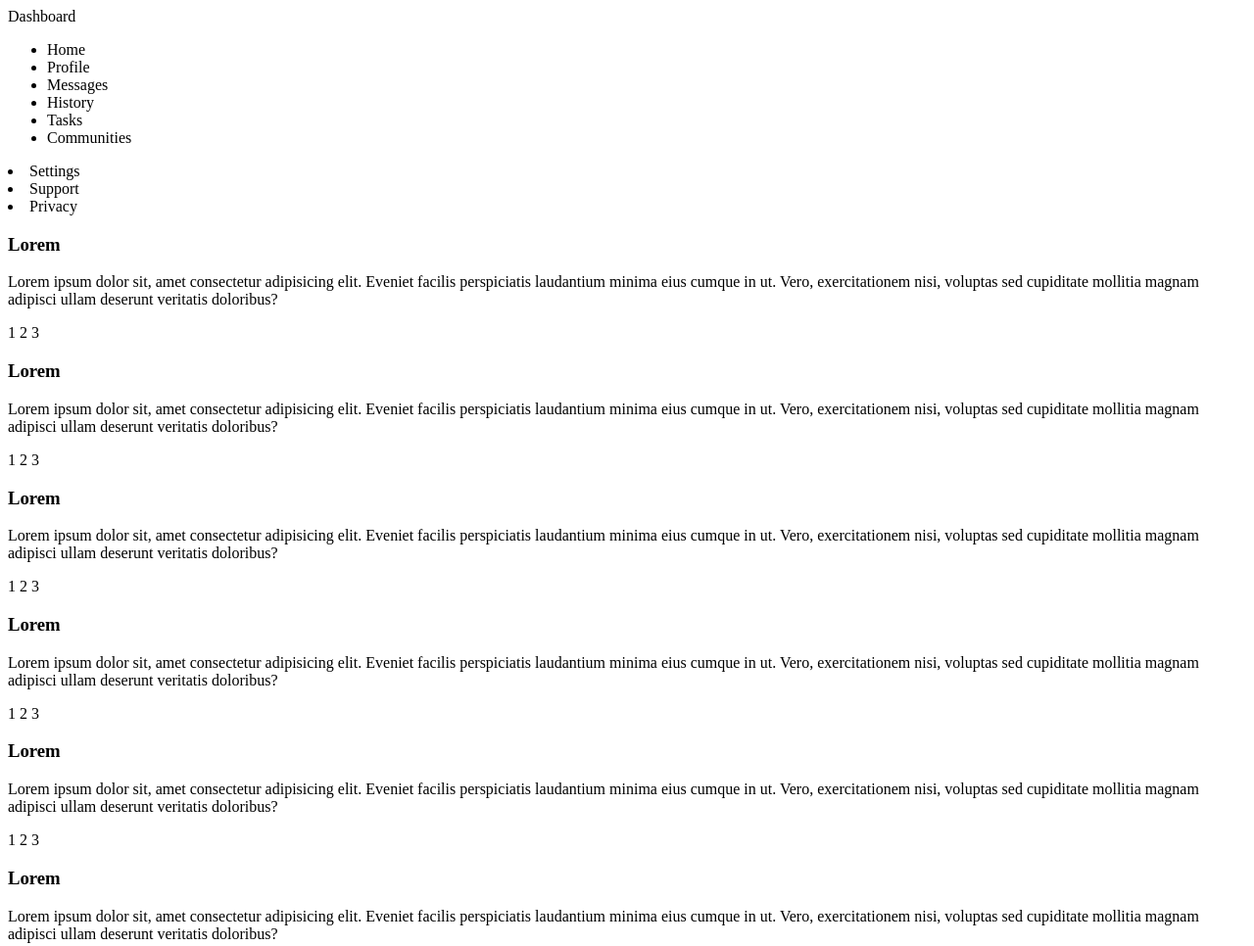
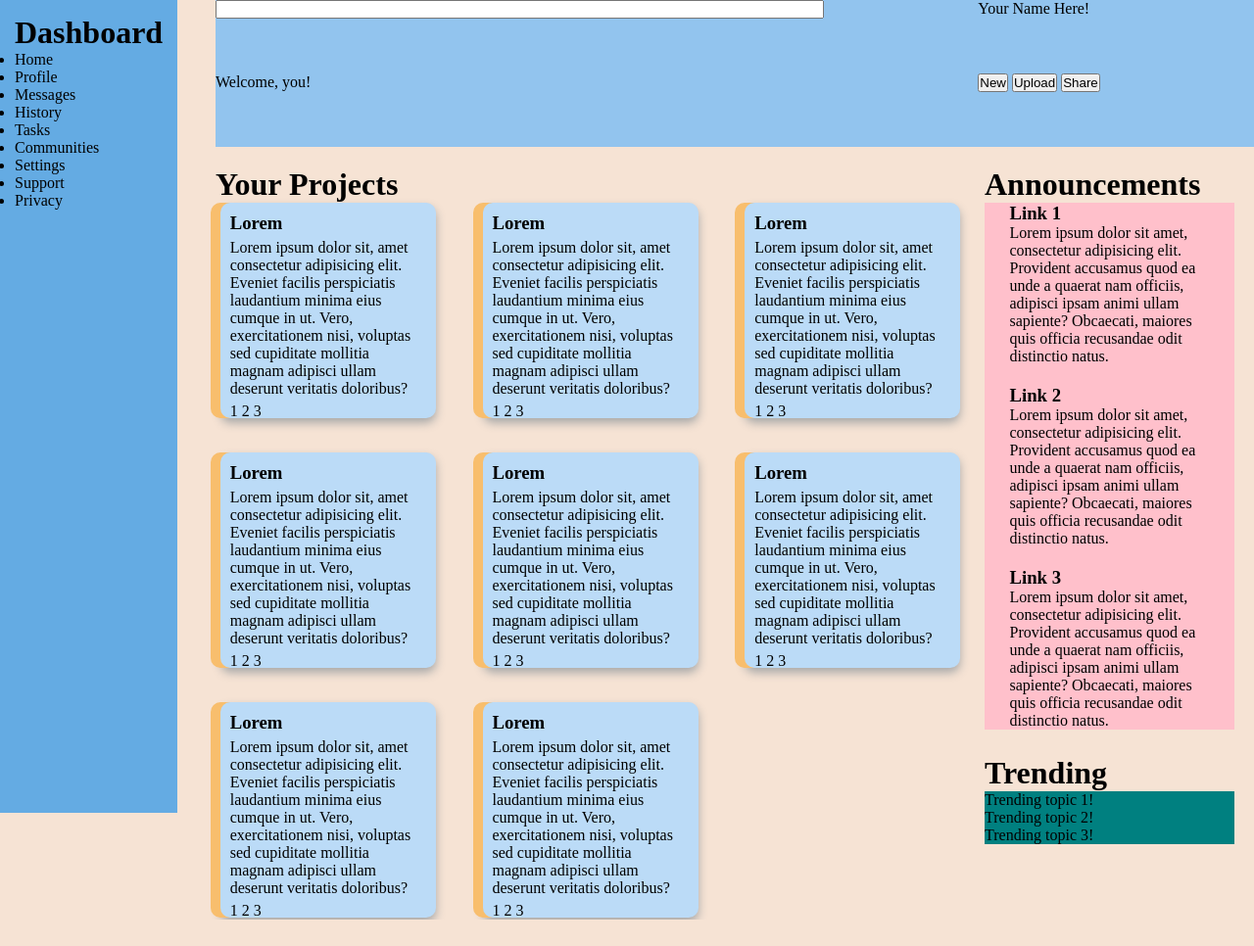
Before and after one commit to whisperswild/top-admindashboard, a plain HTML site: page index.html in a window 1280 px wide. Shown: the top 966 px of the page at 98% size. After the commit the page ends 939 px from the top, so only its background shows below. Drawn offline with Linux system fonts and the light colour scheme.

Commit message:
* Update the html layout to make new div layouts for     the trending and announcement sections. * Build the grid layout. * Add colors and boxshadows to the cards.

```diff
--- a/index.html
+++ b/index.html
@@ -10,15 +10,27 @@
     <title>Admin Dashboard</title>
 </head>
 <body>
-    <div style="container">
-
-        <div style="header">
-
+    <div class="container">
+        <div class="header">
+            <div class="header-search">
+                <input type="text" size="75">
+            </div>
+            <div class="header-profile">
+                Your Name Here!
+            </div>
+            <div class="header-welcome">
+                Welcome, you!
+            </div>
+            <div class="share-buttons">
+                <button name="new">New</button>
+                <button name="upload">Upload</button>
+                <button name="share">Share</button>
+            </div>
         </div>
 
-        <div style="sidebar">
-            <div style="sidebar-header">
-                Dashboard
+        <div class="sidebar">
+            <div class="sidebar-header">
+                <h1>Dashboard</h1>
             </div>
             <div class="sidebar-links">
                 <ul>
@@ -31,14 +43,20 @@
                 </ul>
             </div>
             <div class="sidebar-footer">
+                <ul>
                     <li>Settings</li>
                     <li>Support</li>
                     <li>Privacy</li>
+                </ul>
             </div>
 
         </div>
 
-        <div style="content">
+        <div class="content">
+            <div class="content-header">
+                <h1>Your Projects</h1>
+            </div>
+            <div class="content-content">
                 <div class="card">
                     <h3 class="card-title">Lorem</h3>
                     <p class="card-content">Lorem ipsum dolor sit, amet consectetur adipisicing elit. Eveniet facilis perspiciatis laudantium minima eius cumque in ut. Vero, exercitationem nisi, voluptas sed cupiditate mollitia magnam adipisci ullam deserunt veritatis doloribus?</p>
@@ -47,70 +65,75 @@
                 <div class="card">
                     <h3 class="card-title">Lorem</h3>
                     <p class="card-content">Lorem ipsum dolor sit, amet consectetur adipisicing elit. Eveniet facilis perspiciatis laudantium minima eius cumque in ut. Vero, exercitationem nisi, voluptas sed cupiditate mollitia magnam adipisci ullam deserunt veritatis doloribus?</p>
-                <p class="card-footer">1 2 3</p></div>
+                    <p class="card-footer">1 2 3</p>
+                </div>
                 <div class="card">
                     <h3 class="card-title">Lorem</h3>
                     <p class="card-content">Lorem ipsum dolor sit, amet consectetur adipisicing elit. Eveniet facilis perspiciatis laudantium minima eius cumque in ut. Vero, exercitationem nisi, voluptas sed cupiditate mollitia magnam adipisci ullam deserunt veritatis doloribus?</p>
-                <p class="card-footer">1 2 3</p></div>
+                    <p class="card-footer">1 2 3</p>
+                </div>
                 <div class="card">
                     <h3 class="card-title">Lorem</h3>
                     <p class="card-content">Lorem ipsum dolor sit, amet consectetur adipisicing elit. Eveniet facilis perspiciatis laudantium minima eius cumque in ut. Vero, exercitationem nisi, voluptas sed cupiditate mollitia magnam adipisci ullam deserunt veritatis doloribus?</p>
-                <p class="card-footer">1 2 3</p></div>
+                    <p class="card-footer">1 2 3</p>
+                </div>
                 <div class="card">
                     <h3 class="card-title">Lorem</h3>
                     <p class="card-content">Lorem ipsum dolor sit, amet consectetur adipisicing elit. Eveniet facilis perspiciatis laudantium minima eius cumque in ut. Vero, exercitationem nisi, voluptas sed cupiditate mollitia magnam adipisci ullam deserunt veritatis doloribus?</p>
-                <p class="card-footer">1 2 3</p></div>
+                    <p class="card-footer">1 2 3</p>
+                </div>
                 <div class="card">
                     <h3 class="card-title">Lorem</h3>
                     <p class="card-content">Lorem ipsum dolor sit, amet consectetur adipisicing elit. Eveniet facilis perspiciatis laudantium minima eius cumque in ut. Vero, exercitationem nisi, voluptas sed cupiditate mollitia magnam adipisci ullam deserunt veritatis doloribus?</p>
-                <p class="card-footer">1 2 3</p></div>
+                    <p class="card-footer">1 2 3</p>
+                </div>
                 <div class="card">
                     <h3 class="card-title">Lorem</h3>
                     <p class="card-content">Lorem ipsum dolor sit, amet consectetur adipisicing elit. Eveniet facilis perspiciatis laudantium minima eius cumque in ut. Vero, exercitationem nisi, voluptas sed cupiditate mollitia magnam adipisci ullam deserunt veritatis doloribus?</p>
-                <p class="card-footer">1 2 3</p></div>
+                    <p class="card-footer">1 2 3</p>
+                </div>
                 <div class="card">
                     <h3 class="card-title">Lorem</h3>
                     <p class="card-content">Lorem ipsum dolor sit, amet consectetur adipisicing elit. Eveniet facilis perspiciatis laudantium minima eius cumque in ut. Vero, exercitationem nisi, voluptas sed cupiditate mollitia magnam adipisci ullam deserunt veritatis doloribus?</p>
-                <p class="card-footer">1 2 3</p></div>
-            <div class="card">
-                <h3 class="card-title">Lorem</h3>
-                <p class="card-content">Lorem ipsum dolor sit, amet consectetur adipisicing elit. Eveniet facilis perspiciatis laudantium minima eius cumque in ut. Vero, exercitationem nisi, voluptas sed cupiditate mollitia magnam adipisci ullam deserunt veritatis doloribus?</p>
-                <p class="card-footer">1 2 3</p></div>
-            <div class="card">
-                <h3 class="card-title">Lorem</h3>
-                <p class="card-content">Lorem ipsum dolor sit, amet consectetur adipisicing elit. Eveniet facilis perspiciatis laudantium minima eius cumque in ut. Vero, exercitationem nisi, voluptas sed cupiditate mollitia magnam adipisci ullam deserunt veritatis doloribus?</p>
-                <p class="card-footer">1 2 3</p></div>
+                    <p class="card-footer">1 2 3</p>
+                </div>
+            </div>
         </div>
 
-        <div style="announcements">
-            <div style="announcement-link">
-                <h3 class=announcement-title">Link 1</h3>
+        <div class="announcements">
+            <div class="announcements-header">
+                <h1>Announcements</h1>
+            </div>
+            <div class="announcement-content">
+                <div class="announcement-link">
+                    <h3 class="announcement-title">Link 1</h3>
                     <p class="announcement-content">Lorem ipsum dolor sit amet, consectetur adipisicing elit. Provident accusamus quod ea unde a quaerat nam officiis, adipisci ipsam animi ullam sapiente? Obcaecati, maiores quis officia recusandae odit distinctio natus.</p>
                 </div>
-            <div style="announcement-link">
-                <h3 class=announcement-title">Link 1</h3>
+                <div class="announcement-link">
+                    <h3 class="announcement-title">Link 2</h3>
                     <p class="announcement-content">Lorem ipsum dolor sit amet, consectetur adipisicing elit. Provident accusamus quod ea unde a quaerat nam officiis, adipisci ipsam animi ullam sapiente? Obcaecati, maiores quis officia recusandae odit distinctio natus.</p>
                 </div>
-            <div style="announcement-link">
-                <h3 class=announcement-title">Link 1</h3>
+                <div class="announcement-link">
+                    <h3 class="announcement-title">Link 3</h3>
                     <p class="announcement-content">Lorem ipsum dolor sit amet, consectetur adipisicing elit. Provident accusamus quod ea unde a quaerat nam officiis, adipisci ipsam animi ullam sapiente? Obcaecati, maiores quis officia recusandae odit distinctio natus.</p>
                 </div>
             </div>
+        </div>
 
-        <div style="trending">
-            <div style="trending-link">
+        <div class="trending">
+            <div class="trending-header">
+                <h1>Trending</h1>
+            </div>
+            <div class="trending-content">
+                <div class="trending-link">
                     <p class="trending-content">Trending topic 1!</p>
                 </div>
-            <div style="trending-link">
+                <div class="trending-link">
                     <p class="trending-content">Trending topic 2!</p>
                 </div>
-            <div style="trending-link">
+                <div class="trending-link">
                     <p class="trending-content">Trending topic 3!</p>
                 </div>
-        </div>
-
-        <div style="footer">
-            Footer
             </div>
         </div>
 
--- a/style.css
+++ b/style.css
@@ -1,52 +1,157 @@
-/* 3 cols 4 rows */
+:root {
+    --sand: #f8be6d;
+    --lightsand: #fdd8b5;
+    --offwhite: #f6e3d4;
+    --lightblue: #bbdbf7;
+    --midblue: #92c4ee;
+    --darkblue: #64abe3;
+}
 
-.{
+* {
     margin: 0;
-    padding 0;
+    padding: 0;
 
 }
 
-.body{
+body {
+    background-color: var(--offwhite);
+    overflow: auto;
+}
+
+input {
+
+}
+
+button {
+
+}
+
+.container {
+    width: calc(100vw - (100vw - 100%));
+    height: calc(100vh - (100vh - 100%));
+
+    display: grid;
+    grid-template-rows: auto;
+    grid-template-columns: 200px 3fr 1fr;
+    grid-template-areas:
+    "sidebar header header header"
+    "sidebar content announcements ."
+    "sidebar content trending .";
+
+    gap: 20px;
+}
+
+.header {
+    height: 150px;
+    background-color: var(--midblue);
+    grid-area: header;
+
+    display: grid;
+    grid-template-areas:
+    "search profile"
+    "welcome share";
+
+}
+
+.header-search {
+    grid-area: search;
+}
+
+.header-profile {
+    grid-area: profile;
+}
+
+.header-welcome {
+    grid-area: welcome;
+}
+
+.header-share {
+    grid-area: share;
+}
+
+
+
+
+
+.sidebar {
+    padding: 15px;
+    height: 100vh;
+    position: fixed;
+    background-color: var(--darkblue);
+    grid-area: sidebar;
+
+    display: flex;
+    flex-direction: column;
+    justify-content: flex-start;
+
+}
+
+.sidebar-links {
 
 
 }
 
-.container{
-    display: grid;
+.content {
 
-    grid-template-areas:
-    "sidebar header header"
-    "sidebar content announcements"
-    "sidebar content trending"
-    "footer footer footer";
-}
+    grid-area: content;
 
-.header{
-    grid-area: header;
 
 }
 
-.sidebar{
-    grid-area: sidebar;
+.content-content {
+    display: grid;
+    grid-template-columns: repeat(auto-fill, minmax(200px, auto));
+    gap: 5%;
+    height: 100%;
+
 
 }
 
-.content{
-    grid-area: content;
+.card {
+    background-color: var(--lightblue);
+    height: 200px;
+    width: 200px;
+    padding: 10px;
+    border-radius: 10px;
+    box-shadow: -10px 0 0 0 var(--sand), 0 5px 10px 0 darkgray;
+    place-self: center;
+
+    display: flex;
+    flex-direction: column;
+    justify-content: space-around;
+    gap: 5px;
 
 }
 
 .announcements{
     grid-area: announcements;
+    justify-self: end;
+}
+
+.announcement-content{
+    background-color: pink;
+    display: flex;
+    flex-direction: column;
+    align-content: center;
+    align-items: center;
+    row-gap: 20px;
+}
+
+.announcement-link {
+    width: 80%;
 
 }
 
-.trending{
+.trending {
+
     grid-area: trending;
 
 }
 
-.footer{
-    grid-area: footer;
+.trending-content {
+    background-color: teal;
+}
+
+.trending-link {
 
 }
```
Lines whose indentation alone changed are shown as unchanged.
